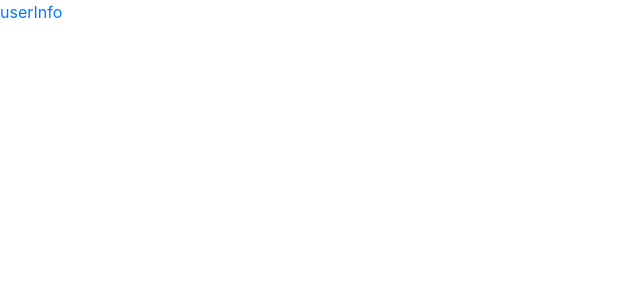
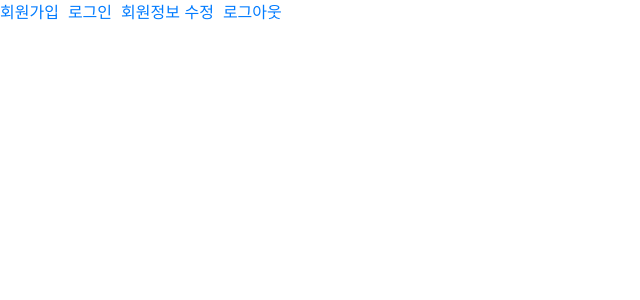
Before and after one commit to Jiyoooon/cookit, a Vue app in the folder front-end/: page / in a window 1280 px wide. Shown: the top 300 px of the page, without its empty margins (0-640 px from the left). Built offline with nearby package versions, Linux system fonts and the light colour scheme.

Commit message:
0721 | Update App.vue for router-link

```diff
--- a/front-end/src/App.vue
+++ b/front-end/src/App.vue
@@ -1,6 +1,9 @@
 <template>
   <div>
-    <router-link to="/userInfo">userInfo</router-link>
+    <router-link to="/Signup">회원가입</router-link>&nbsp;
+    <router-link to="/Login">로그인</router-link>&nbsp;
+    <router-link to="/PasswordAuth">회원정보 수정</router-link>&nbsp;
+    <router-link to="/Logout">로그아웃</router-link>&nbsp;
     <router-view></router-view>
   </div>
 </template>
```
